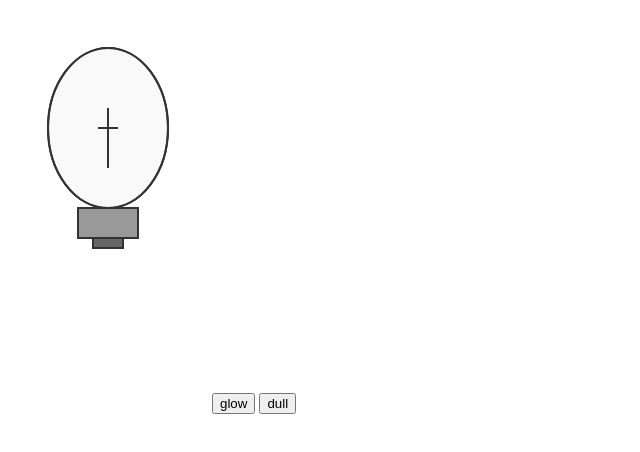
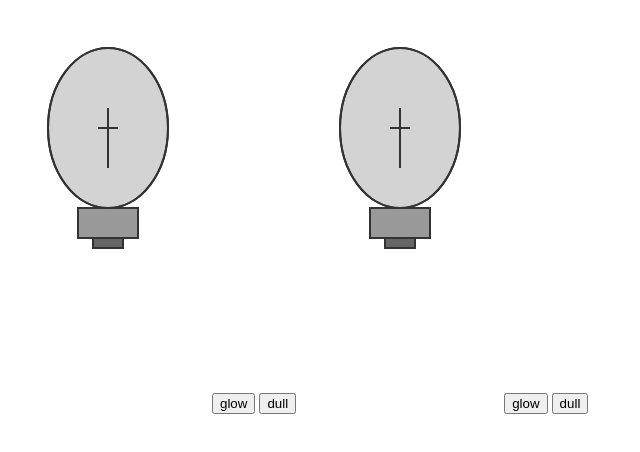
Before and after one commit to Atharva-develop/practic, a plain HTML site: page index.html in a window 1280 px wide. Shown: the whole page, without its empty margins (0-640 px from the left). Drawn offline with Linux system fonts and the light colour scheme.

Commit message:
Update index.html

```diff
--- a/index.html
+++ b/index.html
@@ -9,7 +9,7 @@
 <body>
   <svg width="200" height="400" viewBox="0 0 200 400" xmlns="http://www.w3.org/2000/svg">
     <!-- Bulb -->
-    <ellipse id="bulb" cx="100" cy="120" rx="60" ry="80" fill="#F9F9F9" stroke="#333" stroke-width="2"/>
+    <ellipse id="bulb" cx="100" cy="120" rx="60" ry="80" fill="lightgray" stroke="#333" stroke-width="2"/>
 
     <!-- Base -->
     <rect x="70" y="200" width="60" height="30" fill="#999" stroke="#333" stroke-width="2"/>
@@ -28,3 +28,33 @@
   <button id="bt2" onclick="off()">dull</button>
 </body>
 </html>
+<!DOCTYPE html>
+<html lang="en">
+<head>
+    <meta charset="UTF-8">
+    <meta name="viewport" content="width=device-width, initial-scale=1.0">
+    <title>Document</title>
+    <script src="index.js" defer></script>
+</head>
+<body>
+  <svg width="200" height="400" viewBox="0 0 200 400" xmlns="http://www.w3.org/2000/svg">
+    <!-- Bulb -->
+    <ellipse id="bulb" cx="100" cy="120" rx="60" ry="80" fill="lightgray" stroke="#333" stroke-width="2"/>
+
+    <!-- Base -->
+    <rect x="70" y="200" width="60" height="30" fill="#999" stroke="#333" stroke-width="2"/>
+    <rect x="85" y="230" width="30" height="10" fill="#666" stroke="#333" stroke-width="2"/>
+
+    <!-- Filament -->
+    <line x1="100" y1="100" x2="100" y2="160" stroke="#333" stroke-width="2"/>
+    <line x1="90" y1="120" x2="110" y2="120" stroke="#333" stroke-width="2"/>
+    <line x1="100" y1="140" x2="100" y2="150" stroke="#333" stroke-width="2"/>
+
+    <!-- Outline of the bulb -->
+    <ellipse cx="100" cy="120" rx="60" ry="80" fill="none" stroke="#333" stroke-width="2"/>
+  </svg>
+
+  <button id="bt" onclick="on()">glow</button>
+  <button id="bt2" onclick="off()">dull</button>
+</body>
+</html>
```
